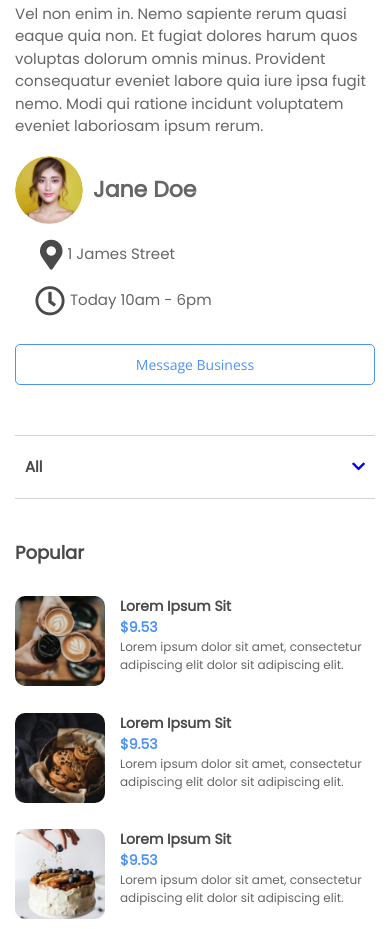
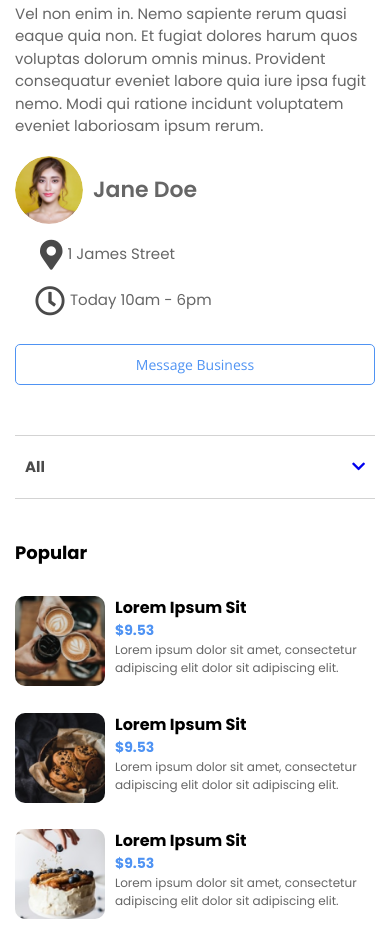
Before and after one commit to duyan124/HTML-CSS-Assignment, a plain HTML site: page index.html in a window 390 px wide. Shown: the part 458-1387 px from the top of the page. Drawn offline with nearby package versions, Linux system fonts and the light colour scheme.

Commit message:
adjust text input and font style

```diff
--- a/index.html
+++ b/index.html
@@ -8,18 +8,16 @@
       crossorigin="anonymous"
     />
     <link rel="preconnect" href="https://fonts.gstatic.com" />
+
     <link
-      rel="stylesheet"
-      href="https://fonts.googleapis.com/css2?family=Open+Sans:wght@700&display=swap"
-    />
-    <link
-      href="https://fonts.googleapis.com/css2?family=Open+Sans&display=swap"
+      href="https://fonts.googleapis.com/css2?family=Open+Sans:wght@400;600;700&display=swap"
       rel="stylesheet"
     />
     <link
-      href="https://fonts.googleapis.com/css2?family=Poppins&display=swap"
+      href="https://fonts.googleapis.com/css2?family=Poppins:wght@400;600;700&display=swap"
       rel="stylesheet"
     />
+
     <link rel="stylesheet" href="styles.css" />
     <meta name="viewport" content="width=device-width, initial-scale=1.0" />
   </head>
--- a/styles.css
+++ b/styles.css
@@ -25,7 +25,7 @@ h1,
 h2,
 h3 {
   color: #4a4a4a;
-  font-weight: 600;
+  font-weight: 700;
 }
 h1 {
   font-style: normal;
@@ -33,6 +33,7 @@ h1 {
 }
 h2 {
   font-size: 18px;
+  padding-right: 5px;
 }
 h3 {
   font-size: 16px;
@@ -76,7 +77,7 @@ h3 {
   color: white;
 }
 input:focus {
-  border: white;
+  outline: none;
 }
 /* header layout */
 header {
@@ -175,8 +176,9 @@ header {
   padding: 8px 0px;
 }
 .info__name__text {
-  font-weight: bold;
+  font-weight: 600;
   padding-left: 10px;
+  font-size: 20px;
 }
 .info__name img {
   border-radius: 50%;
@@ -205,7 +207,7 @@ header {
 }
 .navigation ul li {
   display: inline;
-  padding: 0px 18px;
+  padding: 0px 22px;
 }
 .navigation ul li a {
   text-decoration: none;
@@ -259,7 +261,7 @@ main h1 {
 }
 
 .main__feature__content {
-  padding-left: 10px;
+  padding-left: 5px;
 }
 .main__feature__title {
   display: flex;
@@ -318,7 +320,7 @@ main h1 {
   display: flex;
   justify-content: space-between;
   flex-wrap: wrap;
-  margin: 40px 0px;
+  padding-top: 20px;
   padding-bottom: 80px;
 }
 .others ul li {
@@ -365,6 +367,7 @@ footer h3 {
   padding: 10px 0px;
   color: white;
   font-size: 18px;
+  font-weight: 600;
 }
 
 footer li {
@@ -394,7 +397,7 @@ footer li {
   margin: 0px 100px;
   padding: 10px 0px;
   text-align: center;
-  font-weight: bold;
+  font-weight: 600;
   font-size: 16px;
 }
 
@@ -436,7 +439,13 @@ footer li {
     width: 45%;
   }
 
+  .others ul {
+    padding-top: 0;
+  }
   /* change footer's layout */
+  .footer__container {
+    padding: 10px 0px;
+  }
   .footer__container__info {
     margin: 10px 0px;
   }
@@ -501,10 +510,15 @@ footer li {
     padding: 10px 0px;
     font-size: 18px;
     font-weight: bold;
+    color: black;
   }
   h2 {
-    font-size: 16px;
+    font-size: 17px;
     font-weight: bold;
+    color: black;
+  }
+  h3 {
+    color: black;
   }
   /* reset layout */
   header,
@@ -550,7 +564,7 @@ footer li {
     line-height: 0;
     visibility: hidden;
   }
-   .header__searchbox {
+  .header__searchbox {
     clear: both;
     display: flex;
     margin: 20px 0;
@@ -574,7 +588,7 @@ footer li {
   }
   /* change main__content's components */
   .main__content ul li:nth-child(odd) {
-    margin-right: 20px;
+    margin-right: 15px;
   }
   .main__content h2 {
     font-size: 14px;
@@ -593,8 +607,7 @@ footer li {
   .main__review ul {
     flex-direction: column;
   }
-  .main__review ul li
-  {
+  .main__review ul li {
     padding: 0;
     width: 100%;
   }
@@ -626,7 +639,9 @@ footer li {
     padding: 0;
     width: 100%;
   }
-
+  .main__content h2 {
+    font-size: 16px;
+  }
   /* reset header */
   .fa-search {
     font-size: 20px;
```
